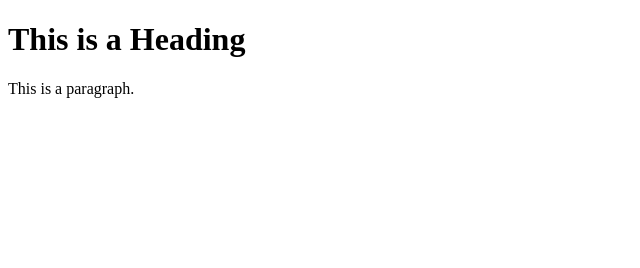
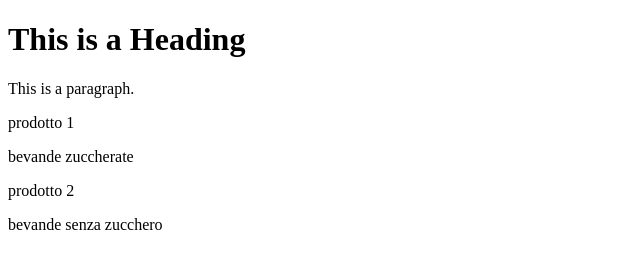
Before and after one commit to samuelciarlo/pizzeria-vesuvio, a plain HTML site: page index.html in a window 1280 px wide. Shown: the whole page, without its empty margins (0-640 px from the left). Drawn offline with Linux system fonts and the light colour scheme.

Commit message:
prima modifica

```diff
--- a/index.html
+++ b/index.html
@@ -8,5 +8,10 @@
 <h1>This is a Heading</h1>
 <p>This is a paragraph.</p>
 
+<p>prodotto 1</p>
+<p>bevande zuccherate</p>
+<p>prodotto 2</p>
+<p>bevande senza zucchero</p>
+
 </body>
 </html>
```
